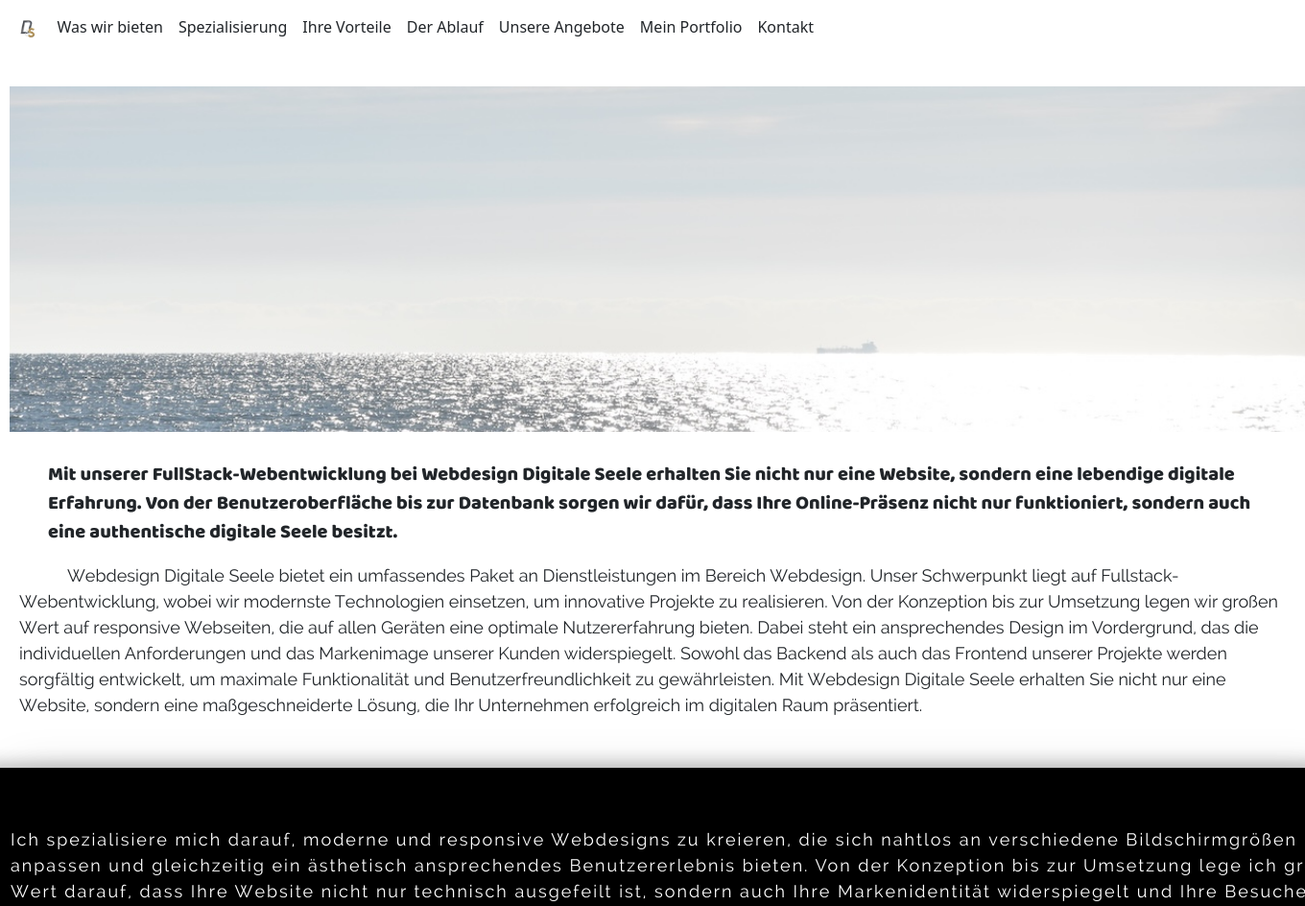
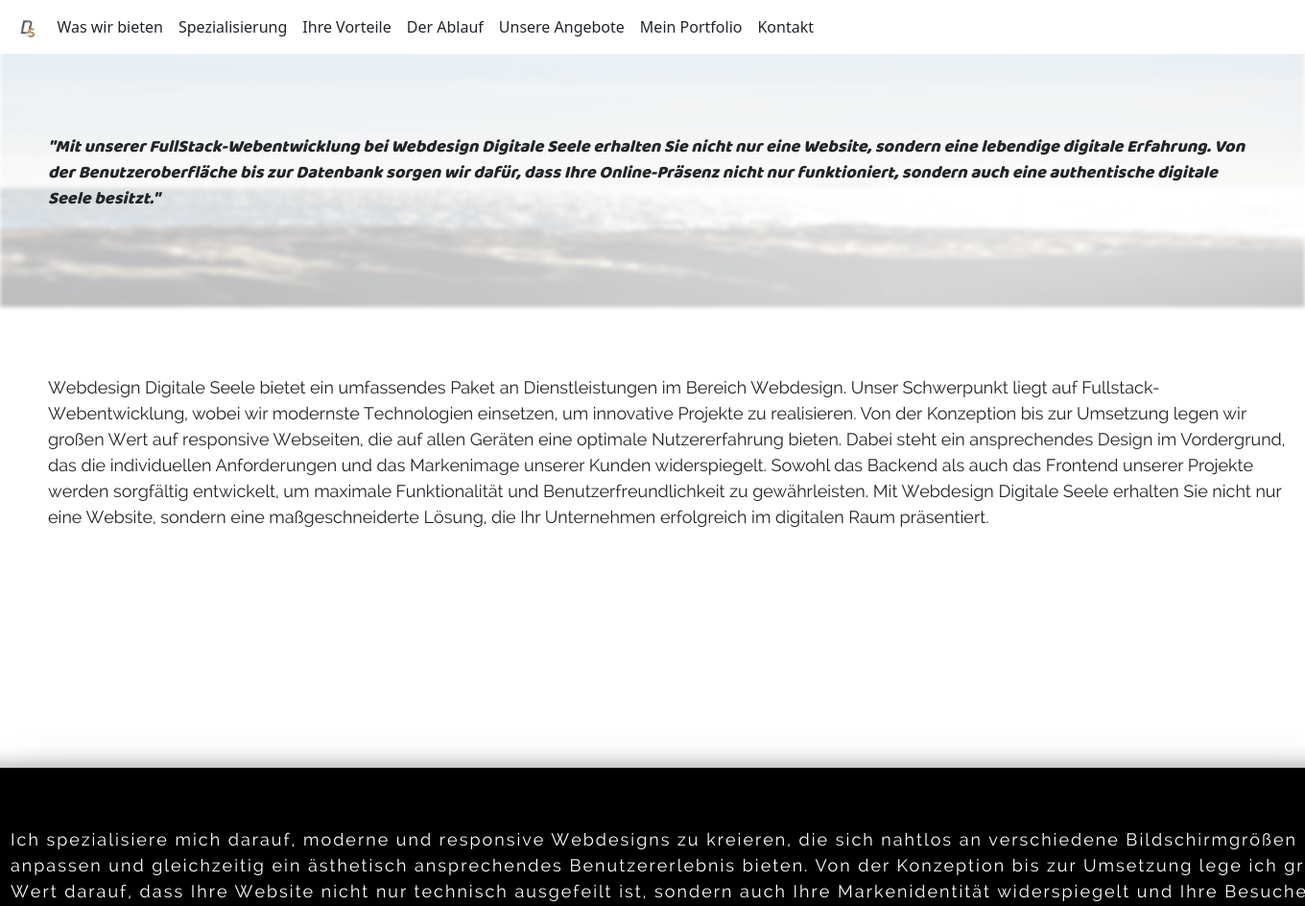
Before and after one commit to stefan44atvie/webdesign.digitaleseele.at, a PHP site: page /weoffer.php in a window 1360 px wide; the page is wider, and only the part inside the window is pictured. Shown: the top 944 px of that part at 96% size. Run offline with PHP 8.4, Linux system fonts and the light colour scheme.

Commit message:
neue Anpassungen

```diff
--- a/angebote.php
+++ b/angebote.php
@@ -538,7 +538,7 @@
         </div>
         <div>
             <div class="container mb-2">
-                <div class="row row-cols-lg-3 row-cols-md-3 space justify-content-start">
+                <div class="row row-cols-lg-3 row-cols-3 space justify-content-start">
                     <?php
                         echo $tbodyADD;
                     ?>
--- a/components/css/webdesign_styles.css
+++ b/components/css/webdesign_styles.css
@@ -93,7 +93,6 @@
   margin-top: 30px;
   padding-top: 40px;
   margin-left: 50px;
-  background: url("../../uploads/media/Venedig 2023-657ae36d16e11.jpg");
   height: 45vh;
   position: relative;
   background-position: center;
@@ -128,10 +127,9 @@
 
 .maintext {
   padding-left: 10px;
-  text-indent: 50px;
   padding-right: 10px;
   font-size: large;
-  font-family: Raleway;
+  font-family: Arial, Helvetica, sans-serif;
 }
 
 #vorteilsintro_box {
@@ -159,6 +157,10 @@
 .vorteile_intro {
   padding-bottom: 40px;
   padding-left: 20px;
+}
+
+.vorstellung {
+  padding-top: 20px;
 }
 
 .gridtestvorteil {
@@ -337,10 +339,24 @@
 }
 
 #startoffer {
+  background: url(../media/background/Venedig\ 2023-657ae36d16e11.jpg);
+  background-size: cover;
   min-height: 100vh;
   background-color: white;
   padding-top: 60px;
   padding-left: 10px;
+  box-shadow: 0 12px 16px 17px rgba(246, 243, 243, 0.24), 18px 17px 50px 5px rgba(245, 241, 241, 0.19);
+}
+
+#startframe {
+  min-height: 100vh;
+}
+#startframe img {
+  position: relative;
+  width: 100%;
+  height: 100%;
+  filter: blur(2.1px);
+  opacity: 0.3;
 }
 
 #backpic {
@@ -1391,4 +1407,58 @@ img#bild2 {
 .angebote_addons {
   padding-bottom: 15px;
   background-color: black;
+}
+
+.tex_intro {
+  font-family: Baloo;
+  font-size: large;
+  font-style: italic;
+  padding-left: 50px;
+  padding-right: 50px;
+}
+
+.image_pagetext {
+  position: relative;
+  width: 100vw;
+  height: 40vh;
+}
+.image_pagetext .caption_boldtext {
+  top: 140px;
+  left: 0px;
+  position: absolute;
+  width: 100%;
+  height: -moz-min-content;
+  height: min-content;
+  padding-left: 50px;
+  padding-right: 50px;
+}
+.image_pagetext .caption_boldtext p {
+  font-family: Baloo;
+  font-size: large;
+  font-style: italic;
+}
+.image_pagetext .caption_introtext {
+  top: 180px;
+  left: 0px;
+  position: absolute;
+  width: 100%;
+  height: -moz-min-content;
+  height: min-content;
+  padding-left: 20px;
+  padding-right: 20px;
+}
+.image_pagetext .caption_introtext p {
+  font-size: large;
+  font-family: Arial, Helvetica, sans-serif;
+}
+
+.introtext {
+  width: 100%;
+  padding-left: 0px;
+  padding-right: 60px;
+}
+.introtext p {
+  font-family: Raleway;
+  font-style: normal;
+  font-size: large;
 }/*# sourceMappingURL=webdesign_styles.css.map */
--- a/components/css/webdesign_styles.scss
+++ b/components/css/webdesign_styles.scss
@@ -106,6 +106,7 @@
     background-repeat: no-repeat;
     background-size: cover;
 	min-height:100vh;
+  // filter: blur(5.9px) grayscale(0.87) hue-rotate(360deg) opacity(0.4);
 }
 
 .introtext{
@@ -113,12 +114,12 @@
 	padding-top:40px;
 	// border:1px solid grey;
 	margin-left:50px;
-	background: url("../../uploads/media/Venedig\ 2023-657ae36d16e11.jpg");
+	// background: url("../../uploads/media/Venedig\ 2023-657ae36d16e11.jpg");
 	height:45vh;
 	position:relative;
 	background-position: center;
-    background-repeat: no-repeat;
-    background-size: cover;
+  background-repeat: no-repeat;
+  background-size: cover;
 	// background-position-y: 150px;
 }
 
@@ -144,21 +145,23 @@
 }
 
 .webintro{
+  // position:absolute;
 	padding-top:30px;
 	// padding-left:30px;
 	padding-right:30px;
-    padding-left:10px;
+  padding-left:10px;
 	// border-top:1px solid black;
 	// border-bottom:1px solid black;
 }
 
 .maintext{
 	padding-left:10px;
-	text-indent: 50px;
+	// text-indent: 50px;
 	// letter-spacing: 3px;
 	padding-right:10px;
 	font-size:large;
-	font-family:$standardtext;
+	font-family: Arial, Helvetica, sans-serif;
+  //$standardtext;
   }
 #vorteilsintro_box{
 	padding-left:10px;
@@ -185,6 +188,10 @@
 .vorteile_intro{
 	padding-bottom:40px;
 	padding-left:20px;
+}
+
+.vorstellung{
+  padding-top:20px;
 }
 
 .gridtestvorteil{
@@ -446,10 +453,27 @@
 	}
 
 #startoffer{
+  background: url(../media/background/Venedig\ 2023-657ae36d16e11.jpg);
+  background-size: cover;
 	min-height:100vh;
 	background-color: white;
 	padding-top:60px;
 	padding-left:10px;
+  box-shadow: 0 12px 16px 17px rgba(246, 243, 243, 0.24),18px 17px 50px 5px rgba(245, 241, 241, 0.19);
+  // filter: blur(3.1px);
+  // opacity:0.2;
+}
+
+#startframe{
+  min-height:100vh;
+
+  img{
+    position:relative;
+    width:100%;
+    height:100%;
+    filter:blur(2.1px);
+    opacity:0.3;
+  }
 }
 #backpic{
 	min-height:100vh;
@@ -1710,3 +1734,69 @@ img#bild {
   padding-bottom:15px;
   background-color: black;
 }
+
+.tex_intro{
+  font-family:$specialintro;
+  font-size:large;
+  font-style: italic;
+  padding-left:50px;
+  padding-right:50px;
+}
+
+.image_pagetext{
+  position:relative;
+  width:100vw;
+  height:40vh;
+
+  .caption_boldtext{
+    // width: 283px;
+    // height: 50px;
+    top: 140px;
+    left: 0px;
+    position:absolute;
+    width:100%;
+    height:min-content;
+    // background: hsla(0, 0%, 100%, 0.45);
+    padding-left:50px;
+    padding-right:50px;
+
+    p{
+      font-family:$specialintro;
+      font-size:large;
+      font-style: italic;
+    }
+  }
+  .caption_introtext{
+    top: 180px;
+    left: 0px;
+    position:absolute;
+    width:100%;
+    height:min-content;
+    // background: hsla(0, 0%, 100%, 0.45);
+    padding-left:20px;
+    padding-right:20px;
+
+    p{
+      font-size:large;
+	    font-family: Arial, Helvetica, sans-serif;
+    }
+  }
+}
+
+.introtext{
+  // top: 0px;
+  // left: 0px;
+  // position:absolute;
+  width:100%;
+  // height:min-content;
+  // background: hsla(0, 0%, 100%, 0.45);
+  padding-left:0px;
+  padding-right:60px;
+
+  p{
+    font-family:$standardtext;
+    font-style: normal;
+    font-size:large;
+      // font-family: Arial, Helvetica, sans-serif;
+  }
+}
--- a/weoffer.php
+++ b/weoffer.php
@@ -11,6 +11,8 @@
     <meta name="viewport" content="width=device-width, initial-scale=1.0">
    <!-- <link rel="stylesheet" href="components/css/styles.css"> -->
     <link rel="stylesheet" href="components/css/webdesign_styles.css">
+    <link rel="stylesheet" href="components/css/contact.css">
+
     <link href="https://cdn.jsdelivr.net/npm/bootstrap@5.3.2/dist/css/bootstrap.min.css" rel="stylesheet" integrity="sha384-T3c6CoIi6uLrA9TneNEoa7RxnatzjcDSCmG1MXxSR1GAsXEV/Dwwykc2MPK8M2HN" crossorigin="anonymous">
     <title>Webdesign Digitale Seele</title>
 </head>
@@ -30,7 +32,7 @@
       <ul class="navbar-nav me-auto mb-2 mb-lg-0">
         <a class="navbar-brand me-1" href="index.php"><img src="components/media/logo/D&S_Logo_200x115.jpg" height="20px" alt="Logo" loading="lazy" /></a>
         <li class="nav-item">
-            <a class="nav-link text-dark" href="weoffer.php">Was wir bieten</a>
+            <a class="nav-link text-dark" href="weoffer.php#startframe">Was wir bieten</a>
         </li>
         <li class="nav-item">
             <a class="nav-link text-dark" href="weoffer.php#offers">Spezialisierung</a>
@@ -61,13 +63,10 @@
 </nav>
 <!-- Navbar -->
 
-<section id="startoffer">
-  <div class="container-fluid introtext">
-
-  </div>
+<!-- <section id="startoffer">
   <div class="webintro">
-    <p class="lead">
-      Mit unserer FullStack-Webentwicklung bei <span class="firma">Webdesign Digitale Seele</span> erhalten Sie nicht nur eine Website, sondern eine lebendige digitale Erfahrung. Von der Benutzeroberfläche bis zur Datenbank sorgen wir dafür, dass Ihre Online-Präsenz nicht nur funktioniert, sondern auch eine authentische digitale Seele besitzt.
+    <p class="tex_intro">
+      "Mit unserer FullStack-Webentwicklung bei <span class="firma">Webdesign Digitale Seele</span> erhalten Sie nicht nur eine Website, sondern eine lebendige digitale Erfahrung. Von der Benutzeroberfläche bis zur Datenbank sorgen wir dafür, dass Ihre Online-Präsenz nicht nur funktioniert, sondern auch eine authentische digitale Seele besitzt."
     </p>
   </div>
   <div class="vorstellung">
@@ -76,6 +75,22 @@
     Webdesign Digitale Seele bietet ein umfassendes Paket an Dienstleistungen im Bereich Webdesign. Unser Schwerpunkt liegt auf Fullstack-Webentwicklung, wobei wir modernste Technologien einsetzen, um innovative Projekte zu realisieren. Von der Konzeption bis zur Umsetzung legen wir großen Wert auf responsive Webseiten, die auf allen Geräten eine optimale Nutzererfahrung bieten. Dabei steht ein ansprechendes Design im Vordergrund, das die individuellen Anforderungen und das Markenimage unserer Kunden widerspiegelt. Sowohl das Backend als auch das Frontend unserer Projekte werden sorgfältig entwickelt, um maximale Funktionalität und Benutzerfreundlichkeit zu gewährleisten. Mit Webdesign Digitale Seele erhalten Sie nicht nur eine Website, sondern eine maßgeschneiderte Lösung, die Ihr Unternehmen erfolgreich im digitalen Raum präsentiert.
     </p>
 
+  </div>
+</section> -->
+
+<section id="startframe">
+<div class="image_pagetext">
+  <img src="components/media/background/Venedig 2023-657ae36d16e11.jpg" alt="" />
+  <div class="caption_boldtext">
+    <p>
+      "Mit unserer FullStack-Webentwicklung bei Webdesign Digitale Seele erhalten Sie nicht nur eine Website, sondern eine lebendige digitale Erfahrung. Von der Benutzeroberfläche bis zur Datenbank sorgen wir dafür, dass Ihre Online-Präsenz nicht nur funktioniert, sondern auch eine authentische digitale Seele besitzt."
+    </p>
+  </div>
+</div>
+<div class="introtext">
+    <p>
+      Webdesign Digitale Seele bietet ein umfassendes Paket an Dienstleistungen im Bereich Webdesign. Unser Schwerpunkt liegt auf Fullstack-Webentwicklung, wobei wir modernste Technologien einsetzen, um innovative Projekte zu realisieren. Von der Konzeption bis zur Umsetzung legen wir großen Wert auf responsive Webseiten, die auf allen Geräten eine optimale Nutzererfahrung bieten. Dabei steht ein ansprechendes Design im Vordergrund, das die individuellen Anforderungen und das Markenimage unserer Kunden widerspiegelt. Sowohl das Backend als auch das Frontend unserer Projekte werden sorgfältig entwickelt, um maximale Funktionalität und Benutzerfreundlichkeit zu gewährleisten. Mit Webdesign Digitale Seele erhalten Sie nicht nur eine Website, sondern eine maßgeschneiderte Lösung, die Ihr Unternehmen erfolgreich im digitalen Raum präsentiert.
+    </p>
   </div>
 </section>
 
```
Also changed, not shown: components/media/background/Venedig 2023-657ae36d16e11.jpg (added), 1 other file.
